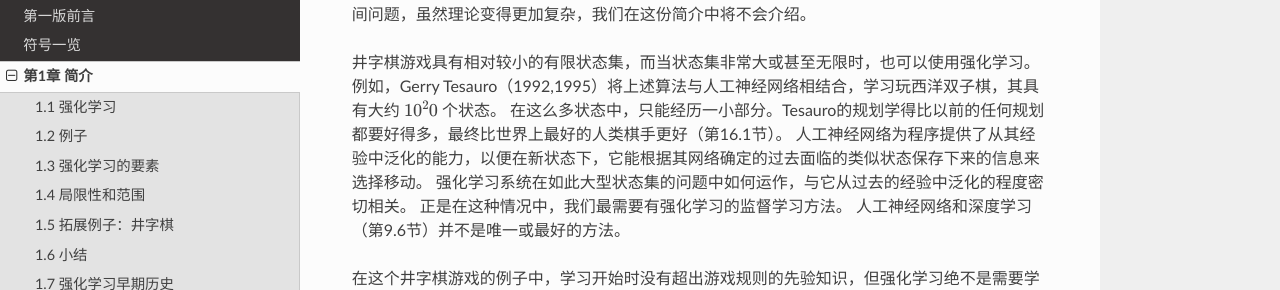
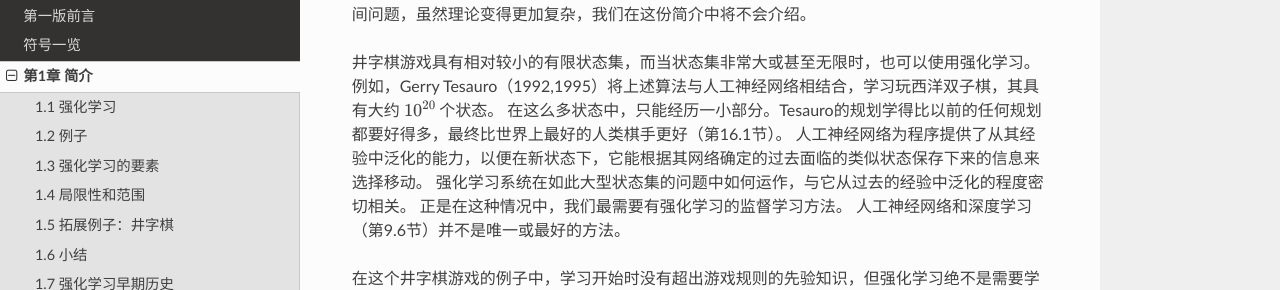
Before and after one commit to qiwihui/reinforcement-learning-an-introduction-chinese, a Sphinx documentation site: the page built from source/chapter1/introduction.rst, in a window 1280 px wide and 900 px high, scrolled down 7611 px. Shown: the part 159-449 px from the top of the window. Built offline with Sphinx 7.4.7 and the Read the Docs theme 2.0.0, drawn with Linux system fonts in a browser that asks for light colours.

```diff
--- a/source/chapter1/introduction.rst
+++ b/source/chapter1/introduction.rst
@@ -300,7 +300,7 @@
 一般原则也适用于连续时间问题，虽然理论变得更加复杂，我们在这份简介中将不会介绍。
 
 井字棋游戏具有相对较小的有限状态集，而当状态集非常大或甚至无限时，也可以使用强化学习。
-例如，Gerry Tesauro（1992,1995）将上述算法与人工神经网络相结合，学习玩西洋双子棋，其具有大约 :math:`10^20` 个状态。
+例如，Gerry Tesauro（1992,1995）将上述算法与人工神经网络相结合，学习玩西洋双子棋，其具有大约 :math:`10^{20}` 个状态。
 在这么多状态中，只能经历一小部分。Tesauro的规划学得比以前的任何规划都要好得多，最终比世界上最好的人类棋手更好（第16.1节）。
 人工神经网络为程序提供了从其经验中泛化的能力，以便在新状态下，它能根据其网络确定的过去面临的类似状态保存下来的信息来选择移动。
 强化学习系统在如此大型状态集的问题中如何运作，与它从过去的经验中泛化的程度密切相关。
```
